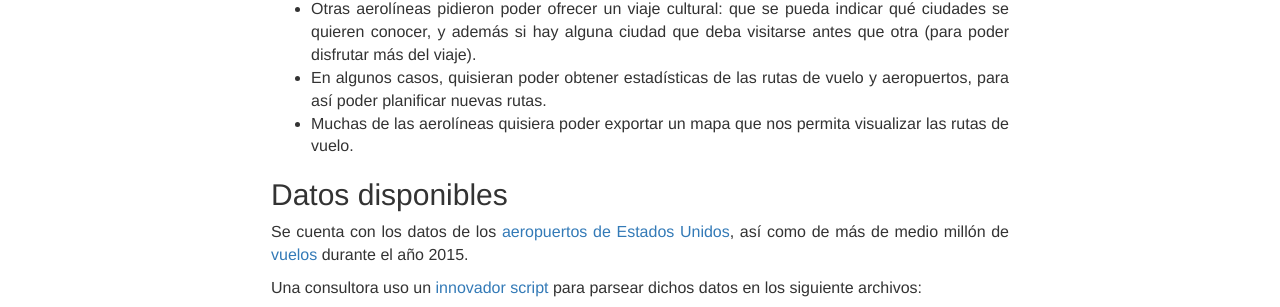
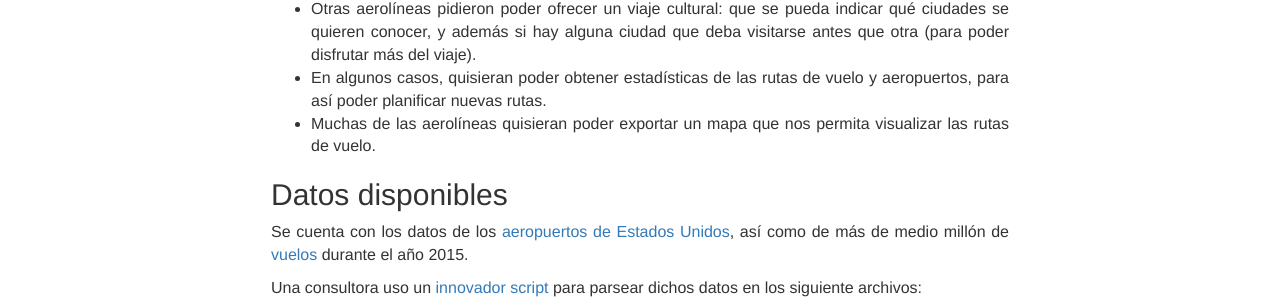
Before and after one commit to algoritmos-rw/algoritmos, a Jekyll site: the page built from static/tps/2018_2/tp3/index.md, in a window 1280 px wide and 900 px high, scrolled down 1247 px. Shown: the part 145-452 px from the top of the window. Built offline with Jekyll 4.4.1, drawn with Linux system fonts in a browser that asks for light colours; nearby versions of some CDN libraries.

Commit message:
Update static/tps/2018_2/tp3/index.md
Co-Authored-By: mbuchwald <martin.buchwald@mulesoft.com>

```diff
--- a/static/tps/2018_2/tp3/index.md
+++ b/static/tps/2018_2/tp3/index.md
@@ -55,7 +55,7 @@ quieren conocer, y además si hay alguna ciudad que deba visitarse antes que otr
 disfrutar más del viaje).
 * En algunos casos, quisieran poder obtener estadísticas de las rutas de vuelo y aeropuertos, para
 así poder planificar nuevas rutas.
-* Muchas de las aerolíneas quisiera poder exportar un mapa que nos permita visualizar las rutas de vuelo.
+* Muchas de las aerolíneas quisieran poder exportar un mapa que nos permita visualizar las rutas de vuelo.
 
 ## Datos disponibles
 
```
